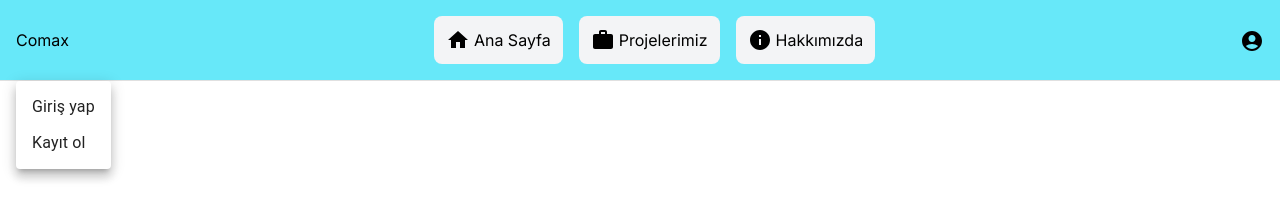
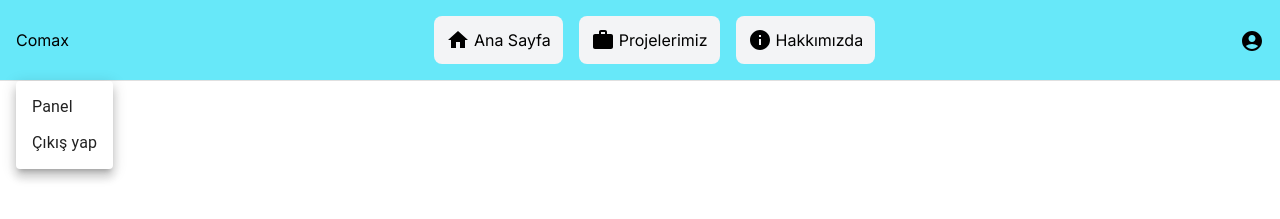
Before and after one commit to OyuNet/Comax-Nextjs, a Next.js app: page / in a window 1280 px wide. Both pictures are taken after a click on the button 1252 px from the left and 40 px from the top of the page. Shown: the top 219 px of the page. Built offline with nearby package versions, Linux system fonts and the light colour scheme; no server answers.

Commit message:
değişti bir şeyler

```diff
--- a/src/app/dashboard/page.jsx
+++ b/src/app/dashboard/page.jsx
@@ -6,6 +6,7 @@ import Header from "@/components/Header";
 import { Divider } from "@mui/material";
 import LoginBox from "@/components/LoginBox";
 import RegisterBox from "@/components/RegisterBox";
+import { useRouter } from "next/navigation";
 
 async function checkUser(username, password, setAuth) {
     const res = await axios.get("http://localhost:8000/auth", { params: { username: username, password: password }})
@@ -20,6 +21,8 @@ async function checkUser(username, password, setAuth) {
 
 export default function Page() {
 
+    const router = useRouter()
+
     const username = localStorage.getItem("username")
     const password = localStorage.getItem("password")
 
@@ -27,6 +30,11 @@ export default function Page() {
     const [menuStatus, setMenuStatus] = React.useState(false);
     const [isAccOpen, setIsAccOpen] = React.useState(false);
     const [isRegOpen, setIsRegOpen] = React.useState(false);
+
+    const [uusername, setUsername] = React.useState("");
+    const [ppassword, setPassword] = React.useState("");
+    const [regUsername, setRegUsername] = React.useState("");
+    const [regPassword, setRegPassword] = React.useState("");
 
     checkUser(username, password, setAuth);
 
@@ -61,14 +69,14 @@ export default function Page() {
                         return console.error("Pass length must be higher than 7.")
                         }
 
-                        const res = await axios.get("http://localhost:8000/auth", { params: { username: `${username}`, password: `${password}` }})
+                        const res = await axios.get("http://localhost:8000/auth", { params: { username: `${uusername}`, password: `${ppassword}` }})
                         const data = res.data;
 
                         const status = data["status"]
 
                         if (status === "ok") {
-                        localStorage.setItem("username", username)
-                        localStorage.setItem("password", password)
+                        localStorage.setItem("username", uusername)
+                        localStorage.setItem("password", ppassword)
                         router.push("/dashboard")
                         } else {
                         console.error("Auth error.")
@@ -93,7 +101,7 @@ export default function Page() {
                     watchPassword={(event) => {setRegPassword(event.target.value)}}
                     />
                 </div>
-                <div>Hoş Geldin {username}</div>
+                <div className="">Hoş Geldin {username}</div>
             </main>
         )
     } else {
--- a/src/components/Header.jsx
+++ b/src/components/Header.jsx
@@ -2,16 +2,20 @@
 import React, { useEffect } from "react";
 import NavButton from "./NavButton";
 import { AccountCircle, Home, Info, Work } from "@mui/icons-material";
-import { Menu, MenuItem } from "@mui/material";
+import { Menu, MenuItem, TextField } from "@mui/material";
 import axios from "axios";
 import { useRouter } from "next/navigation";
 
-async function check(isAuth, username, password) { // reakti yedim
+async function check(username, password) { // reakti yedim
     const res = (await axios.get("http://localhost:8000/auth", { params: { username: username, password: password }}));
 
     const status = res.data["status"];
 
-    isAuth = status === "ok" ? true : false;
+    if (status === "ok") {
+        return true;
+    } else {
+        return false;
+    }
 }
 
 export default function Header({setIsAccOpen, setIsRegOpen, menu, username, password, open}) {
@@ -24,28 +28,18 @@ export default function Header({setIsAccOpen, setIsRegOpen, menu, username, pass
     const logout = () => {
         localStorage.removeItem("username")
         localStorage.removeItem("password")
+        const router = useRouter();
+        router.push("/")
     }
 
-    let isAuth;
-
-    check(isAuth, username, password);
+    const isAuth = check(username, password);
 
     let content;
 
     if (isAuth) {
-        content = (
-            <>
-                <MenuItem onClick={routeDash}>Panel</MenuItem>
-                <MenuItem onClick={logout}>Çıkış yap</MenuItem>
-            </>
-        )
+        content = [(<MenuItem key="panel" onClick={routeDash}>Panel</MenuItem>), (<MenuItem key="logout" onClick={logout}>Çıkış yap</MenuItem>)]
     } else {
-        content = (
-            <>
-                <MenuItem onClick={setIsAccOpen}>Giriş yap</MenuItem>
-                <MenuItem onClick={setIsRegOpen}>Kayıt ol</MenuItem>
-            </>
-        )
+        content = [(<MenuItem key="login" onClick={setIsAccOpen}>Giriş yap</MenuItem>), (<MenuItem key="register" onClick={setIsRegOpen}>Kayıt ol</MenuItem>)]
     }
 
     return(
@@ -75,13 +69,11 @@ export default function Header({setIsAccOpen, setIsRegOpen, menu, username, pass
                 <button onClick={menu}>
                     <AccountCircle />
                 </button>
-                <div className="flex justify-end">
-                    <Menu
-                        open={open}
-                    >
-                        {content}
+                    <Menu key="menu" open={open}>
+                        {content.map((x) => {
+                            return x;
+                        })}
                     </Menu>
-                </div>
             </div>
 
         </div>
```
